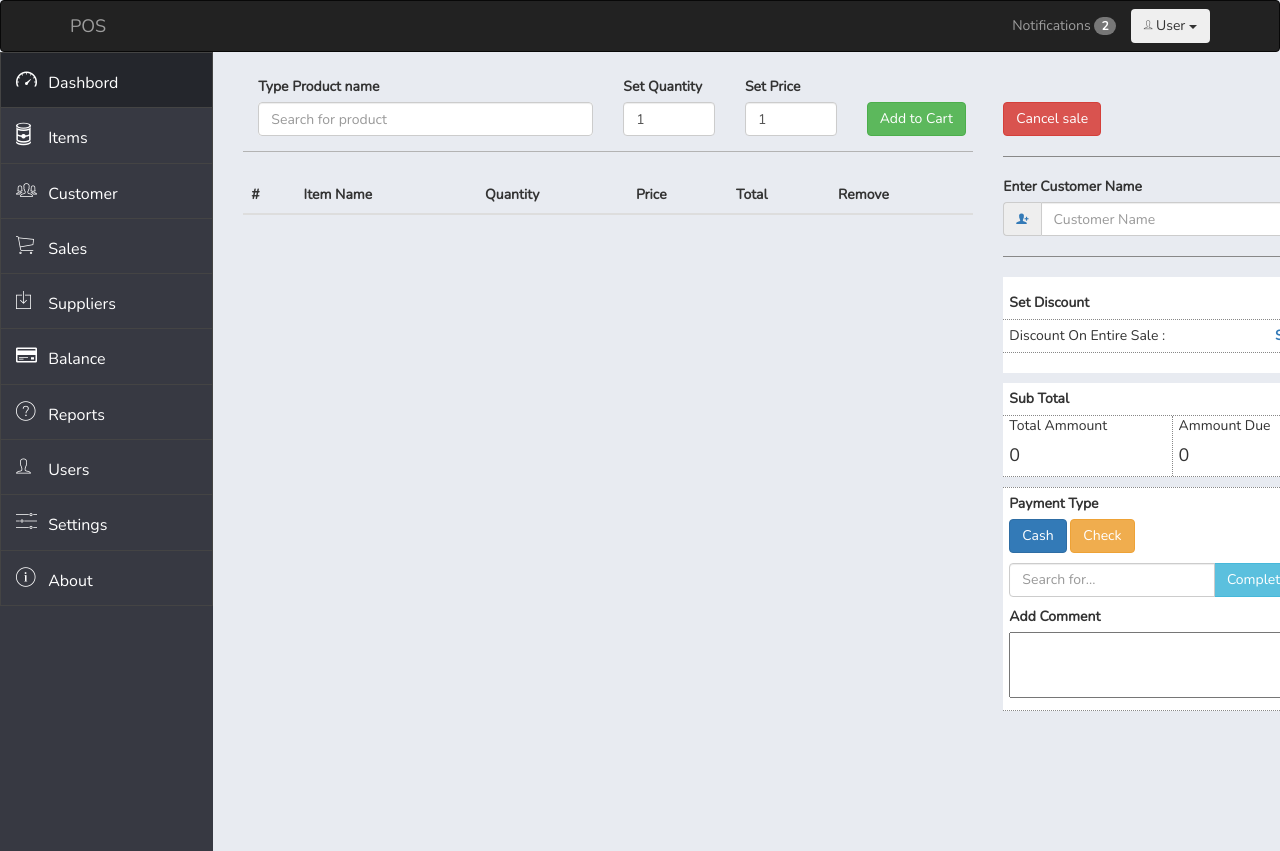
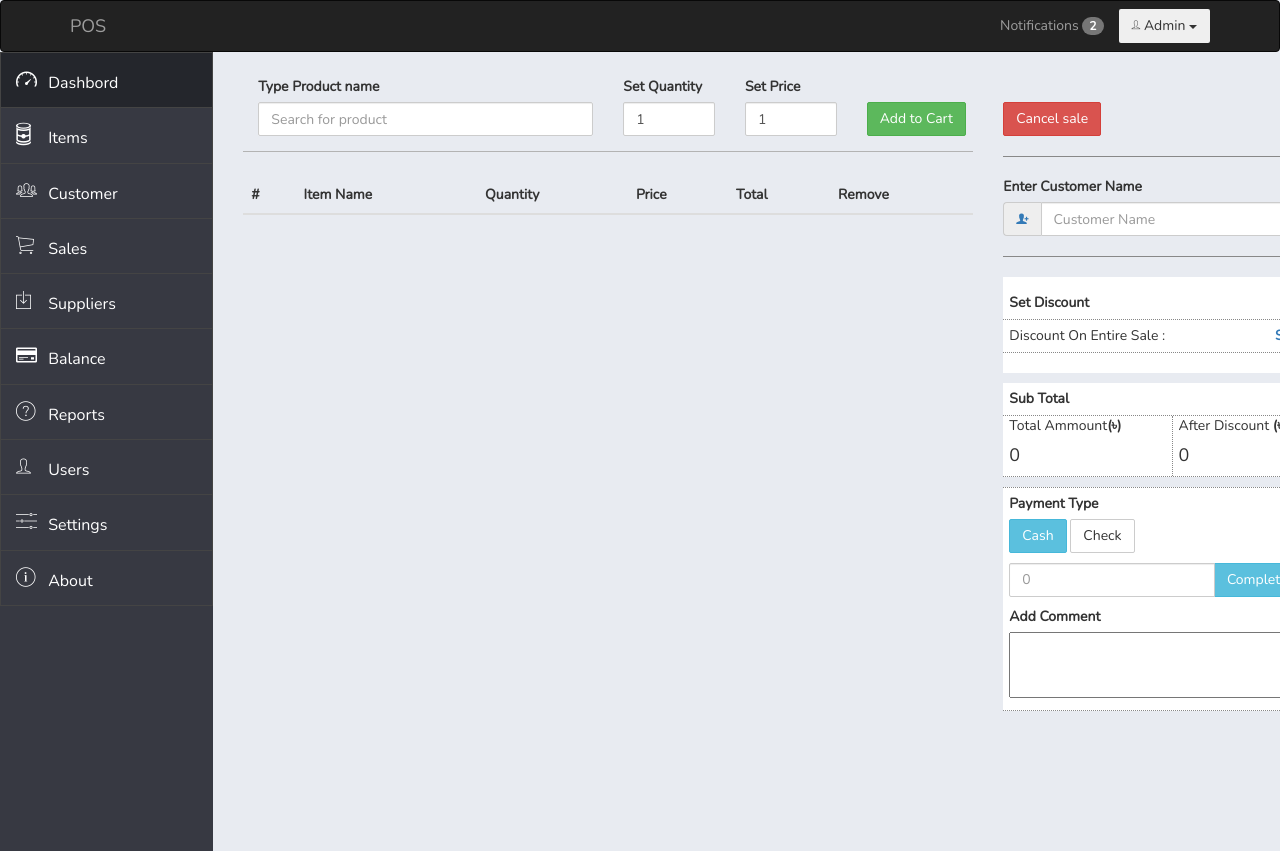
Before and after one commit to ciptasoft/pos-3, a PHP site: the page made by index.php in a window 1280 px wide. Shown: the top 851 px of the page. Run offline with PHP 8.4, Linux system fonts and the light colour scheme; lists and menus that the app fills with data are empty; some libraries are stand-ins or nearby versions; some web fonts are replaced.

Commit message:
major update

```diff
--- a/assets/css/main.css
+++ b/assets/css/main.css
@@ -263,6 +263,12 @@ body {
   padding-right: 0 !important;
   padding-left: 0 !important; }
 
+.btn {
+  border-radius: 2px; }
+
+.form-control {
+  border-radius: 2px; }
+
 .items_page {
   overflow: hidden;
   background-color: #fff; }
--- a/assets/js/main.js
+++ b/assets/js/main.js
@@ -1,21 +1,13 @@
 var substringMatcher = function(strs) {
     return function findMatches(q, cb) {
         var matches, substringRegex;
-
-// an array that will be populated with substring matches
         matches = [];
-
-// regex used to determine if a string contains the substring `q`
         substrRegex = new RegExp(q, 'i');
-
-// iterate through the pool of strings and for any string that
-// contains the substring `q`, add it to the `matches` array
         $.each(strs, function(i, str) {
             if (substrRegex.test(str)) {
                 matches.push(str);
             }
         });
-
         cb(matches);
     };
 };
@@ -40,7 +32,10 @@ $('#productName').typeahead({
 });
 
 var subTotal = 0;
+var afterDiscount = subTotal;
+var discount = 0;
 var total =0;
+var myTableArray = [];
 function addToCart(){
     var productName = document.getElementsByName('productName')[0].value;
     var productQuantity = document.getElementsByName('quantity')[0].value;
@@ -49,33 +44,29 @@ function addToCart(){
     subTotal = subTotal + total;
     var cartTable = document.getElementById('cartTable');
     var cartRow = cartTable.insertRow(0);
-
     var cell1 = cartRow.insertCell(0);
-
     var cell2 = cartRow.insertCell(1);
     cell2.innerHTML = productName;
-
     var cell3 = cartRow.insertCell(2);
-// var cell3i = '<a href="#" >';
-// cell3i = cell3i.concat(productQuantity);
-// var cell3j = '</a>'
-// cell3i = cell3i.concat(cell3j);
     cell3.innerHTML =  productQuantity;
-
     var cell4 = cartRow.insertCell(3);
     cell4.innerHTML = productPrice;
-
     var cell5 = cartRow.insertCell(4);
     cell5.innerHTML = total;
     var cell6 = cartRow.insertCell(5);
-$('.sub_total ul li h4').html(subTotal);
+    $('.total_ammount h4').html(subTotal);
+    $('.after_discoount h4').html(subTotal-discount);
     cell6.innerHTML = '<div><a href="#" class="row_remove" ><i class="ion-close-circled" style="color:red;"></i></a></div>';
+    document.getElementById('checkout_ammount').value = subTotal;
+    afterDiscount = subTotal - discount;
+    // if(afterDiscount!=subTotal){
+
+    // }
 }
 
 $('.crtTbl').on('click', '.row_remove', function(e){
     $(this).closest('tr').remove();
-// var test = $(this).closest('tr').text();
-var myTableArray = [];
+
 
     $(this).closest('tr').each(function() {
         var arrayOfThisRow = [];
@@ -87,7 +78,17 @@ $(this).closest('tr').each(function() {
     });
 
     subTotal = subTotal - myTableArray[0][4];
-$('.sub_total ul li h4').html(subTotal);
+    var tempDisc = $('.discount ul li a').innerHTML;
+    console.log(tempDisc);
+    if(afterDiscount==0){
+        afterDiscount = subTotal;
+    }else{
+        afterDiscount = subTotal - discount;
+
+    }
+    $('.total_ammount h4').html(subTotal);
+    $('.after_discoount h4').html(afterDiscount);
+    document.getElementById('checkout_ammount').value = afterDiscount;
 
 });
 
@@ -98,19 +99,29 @@ $(".newCustomerToggler").click(function(){
 var tempDiscVal = 0;
 function setDiscount(){
     $('.discount ul li a').remove('a');
-    $('.discount ul li:nth-child(2)').html('<div class="input-group updateInput"><input type="number" name="updateDiscount" class="form-control" value="0" placeholder="Enter ammount"><span class="input-group-btn"><button class="btn btn-info" type="button">Update</button></span></div>');
+    $('.discount ul li:nth-child(2)').html('<div class="input-group updateInput"><input type="number" name="updateDiscount" class="form-control" value="0" placeholder="Enter ammount"><span class="input-group-btn"><button class="btn btn-info" id="updateDiscount" type="button">Update</button></span></div>');
     tempDiscVal = document.getElementsByName('updateDiscount')[0].value;
     var tempDisc = $('.discount ul li div');
 
-    tempDisc.addEventListener('click',function(){
-        tempDiscVal = document.getElementsByName('updateDiscount')[0].value;
-        $('.discount ul li div').remove();
-    })
-    console.log(tempDiscVal);
-    var cell3i = '<a href="#" >';
-    cell3i = cell3i.concat(tempDisc);
-    var cell3j = '</a>'
-    cell3i = cell3i.concat(cell3j);
+    var temp1 = document.getElementById('updateDiscount');
+    temp1.onclick = urDis;
+    // console.log(tempDiscVal);
     // $('.discount ul li button').onclick().remove('.updateInput');
 
 }
+function urDis(){
+    tempDiscVal = document.getElementsByName('updateDiscount')[0].value;
+    discount = tempDiscVal;
+    $('.discount ul li div').remove();
+    var cell3i = '<a href="#" onclick="setDiscount()">';
+    cell3i = cell3i.concat(tempDiscVal);
+    var cell3j = '</a>'
+    cell3i = cell3i.concat(cell3j);
+    $('.discount ul li:nth-child(2)').html(cell3i);
+    afterDiscount = subTotal - tempDiscVal;
+    $('.total_ammount h4').html(subTotal);
+    $('.after_discoount h4').html(afterDiscount);
+    document.getElementById('checkout_ammount').value = afterDiscount;
+}
+console.log(subTotal);
+console.log(afterDiscount);
--- a/bs-admin/dashbord.php
+++ b/bs-admin/dashbord.php
@@ -61,7 +61,7 @@
 			<div class="col-lg-6 col-md-6 col-sm-6 col-xs-12">
 				<form action="bs-admin/main.php" method="get">
 					<div class="list-group">
-						<a class="list-group-item" href="/<?= '?ref=newSales'; ?>"> <i class="ion-ios-cart-outline"></i> Start new sale</a>
+						<a class="list-group-item" href="/<?= '?ref=sales'; ?>"> <i class="ion-ios-cart-outline"></i> Start new sale</a>
 					</div>
 				</form>
 			</div>
--- a/bs-admin/sales.php
+++ b/bs-admin/sales.php
@@ -6,6 +6,7 @@
 					<div class="col-md-6">
 						<div class="form-group">
 							<label for="productName">Type Product name</label>
+
 							<input type="text" name="productName" class="form-control" id="productName" placeholder="Search for product">
 						</div>
 					</div>
@@ -57,7 +58,7 @@
 						<label for="Username">New Customer Information</label>
 						<div class="input-group input-group-sm">
 							<span class="input-group-addon" id="sizing-addon3"><I class="ion-person"></I></span>
-							<input type="text" class="form-control" placeholder="Username" aria-describedby="sizing-addon3">
+							<input type="text" class="form-control" placeholder="Customer Name" aria-describedby="sizing-addon3">
 						</div>
 						<div class="input-group input-group-sm">
 							<span class="input-group-addon" id="sizing-addon3"><i class="ion-android-call"></i></span>
@@ -65,7 +66,7 @@
 						</div>
 						<div class="input-group input-group-sm">
 							<span class="input-group-addon" id="sizing-addon3"><i class="ion-ios-email"></i></span>
-							<input type="text" class="form-control" placeholder="Email AAddress" aria-describedby="sizing-addon3">
+							<input type="text" class="form-control" placeholder="Email Address" aria-describedby="sizing-addon3">
 						</div>
 					</div>
 				</div>
@@ -80,17 +81,18 @@
 				<div class="sub_total">
 					<label>Sub Total </label>
 					<ul>
-						<li>Total Ammount <br> <h4>0</h4></li>
-						<li>Ammount Due <br><h4>0</h4></li>
+						<li class="total_ammount">Total Ammount<b>(&#2547;)</b> <br> <h4>0</h4></li>
+						<li class="after_discoount">After Discount <b>(&#2547;)</b> <br><h4>0</h4></li>
 					</ul>
 				</div>
 				<div class="payment_type">
 					<label>Payment Type</label>
 					<br>
-					<a href="#" class="btn btn-primary">Cash</a>
-					<a href="#" class="btn btn-warning">Check</a>
+					<a href="#" class="btn btn-info">Cash</a>
+					<a href="#" class="btn btn-default">Check</a>
 					<div class="input-group">
-						<input type="text" class="form-control" placeholder="Search for...">
+						<input type="number" id="checkout_ammount" class="form-control"
+						name="updateDiscount" placeholder="0">
 						<span class="input-group-btn">
 							<button class="btn btn-info" type="button">Complete sale</button>
 						</span>
--- a/bs-content/header.php
+++ b/bs-content/header.php
@@ -39,12 +39,13 @@
 					<li><a href="#">Notifications <span class="badge">2</span></a></i></a></li>
 					<li>
 						<div class="dropdown">
-							<button class="btn btn-inverse dropdown-toggle" type="button" data-toggle="dropdown"><i class="ion-ios-person-outline"></i> User
+							<button class="btn btn-inverse dropdown-toggle" type="button" data-toggle="dropdown"><i class="ion-ios-person-outline"></i> Admin
 								<span class="caret"></span></button>
 								<ul class="dropdown-menu">
-									<li><a href="http://pidevs.com">Jamal</a></li>
+									<li><a href="http://pidevs.com">Admin</a></li>
+									<li><a href="#">Profile</a></li>
 									<li class="divider"></li>
-									<li><a href="#">Profile</a></li>
+									<li><a href="#">Logout</a></li>
 								</ul>
 							</div>
 						</li>
--- a/core/function.php
+++ b/core/function.php
@@ -11,7 +11,6 @@ class bsCore {
 		require 'bs-admin/main.php';
 
 	}
-
 }
 
 ?>
--- a/index.php
+++ b/index.php
@@ -1,14 +1,11 @@
 <?php
 // var_dump($_SERVER['REQUEST_URI']);
 require_once('core/function.php');
-
 $bsCore = new bsCore();
 $url = 'http://' . $_SERVER['SERVER_NAME'] . $_SERVER['REQUEST_URI'];
-
 if (strpos($url,'?ref=') == false && $_SERVER['REQUEST_URI']!='/' ){
 	$bsCore->Header();
 	require 'bs-content/404.php';
-
 	$bsCore->Footer();
 }
 else
```
Also changed, not shown: assets/css/sass/utilities/_utility.scss (+7 -0 lines), assets/js/countries.json (deleted, +0 -1 lines), countries.json (+1 -1 lines), 3 other files. Lines whose indentation alone changed are shown as unchanged.
